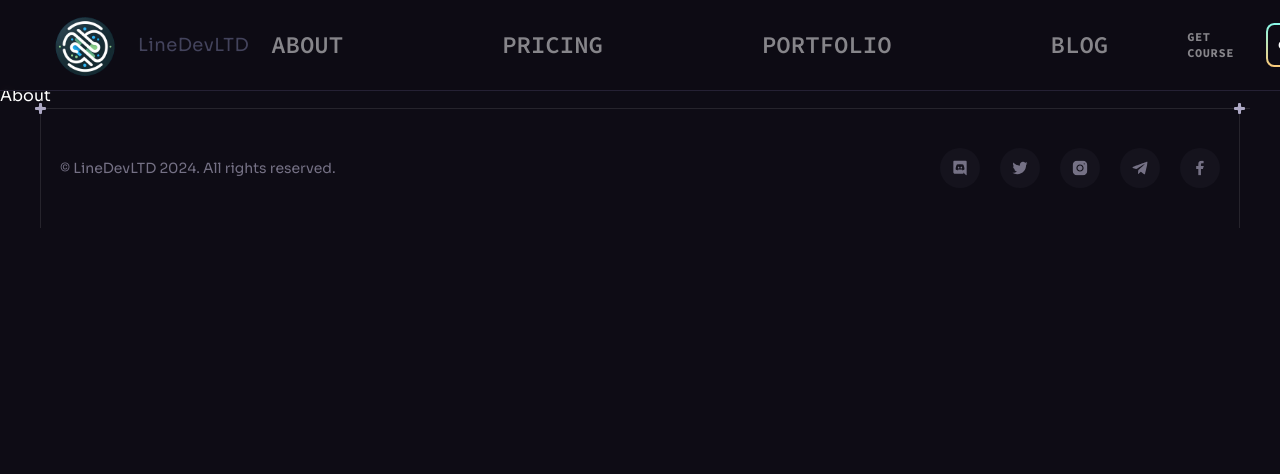
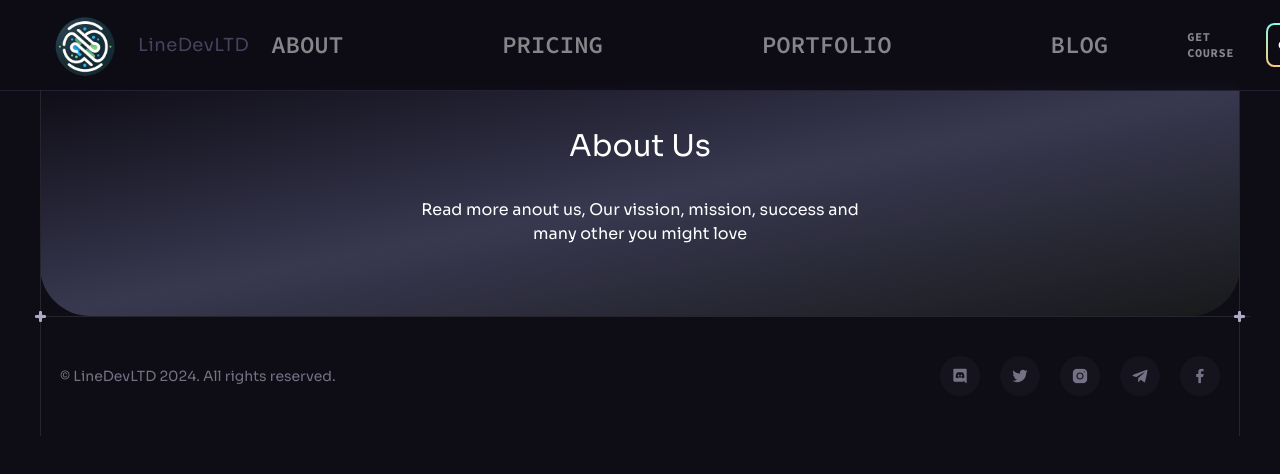
Before and after one commit to linesquad/linedevltd, a React (Vite) app: page /about in a window 1280 px wide. Shown: the top 474 px of the page. Built offline with nearby package versions, Linux system fonts and the light colour scheme.

Commit message:
add aboutHeader

```diff
--- /dev/null
+++ b/src/components/aboutPage/AboutHeader.jsx
@@ -0,0 +1,23 @@
+import Section from "../Section";
+
+function AboutHeader() {
+  return (
+    <div>
+      <Section customPaddings="py-[0px] px-[0px] md:px-[40px]">
+        <div className="bg-gradient-to-br from-[#0e0c15] via-[#383850] to-[#18191a] lg:rounded-b-[50px]">
+          <div className=" flex flex-col items-center pt-[50px] px-[20px] py-[70px]">
+            <h2 className="text-[24px] lg:text-[30px]">About Us</h2>
+            <div className="mt-[40px]">
+              <p className="text-center">
+                Read more anout us, Our vission, mission, success and
+              </p>
+              <p className="text-center">many other you might love</p>
+            </div>
+          </div>
+        </div>
+      </Section>
+    </div>
+  );
+}
+
+export default AboutHeader;
--- a/src/pages/About.jsx
+++ b/src/pages/About.jsx
@@ -1,5 +1,11 @@
+import AboutHeader from "../components/aboutPage/AboutHeader";
+
 const About = () => {
-  return <div>About</div>;
+  return (
+    <div>
+      <AboutHeader />
+    </div>
+  );
 };
 
 export default About;
```
